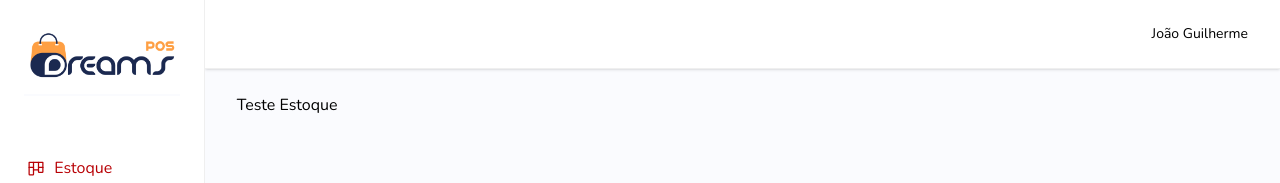
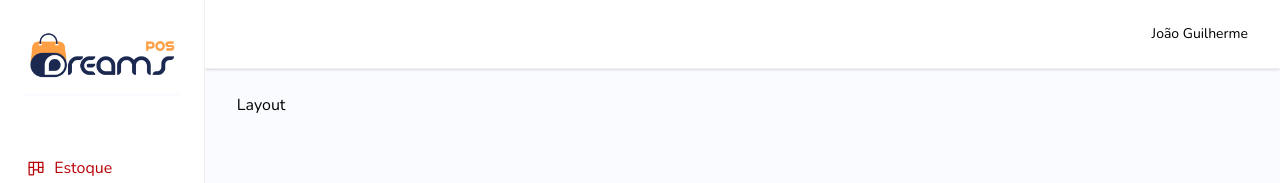
Before and after one commit to jguilhermesl/vf-inventory-frontend, a Next.js app: page /inventory in a window 1280 px wide. Shown: the top 183 px of the page. Built offline with nearby package versions, Linux system fonts and the light colour scheme.

Commit message:
Fix folder

```diff
--- a/src/pageTemplates/inventoryTemplate/index.tsx
+++ b/src/pageTemplates/inventoryTemplate/index.tsx
@@ -3,7 +3,7 @@ import { LayoutWithSidebar } from '@/components/layouts/LayoutWithSidebar';
 export const InventoryTemplate = () => {
   return (
     <LayoutWithSidebar>
-      <h1>Teste Estoque</h1>
+      <h1>Layout</h1>
     </LayoutWithSidebar>
   );
 };
```
